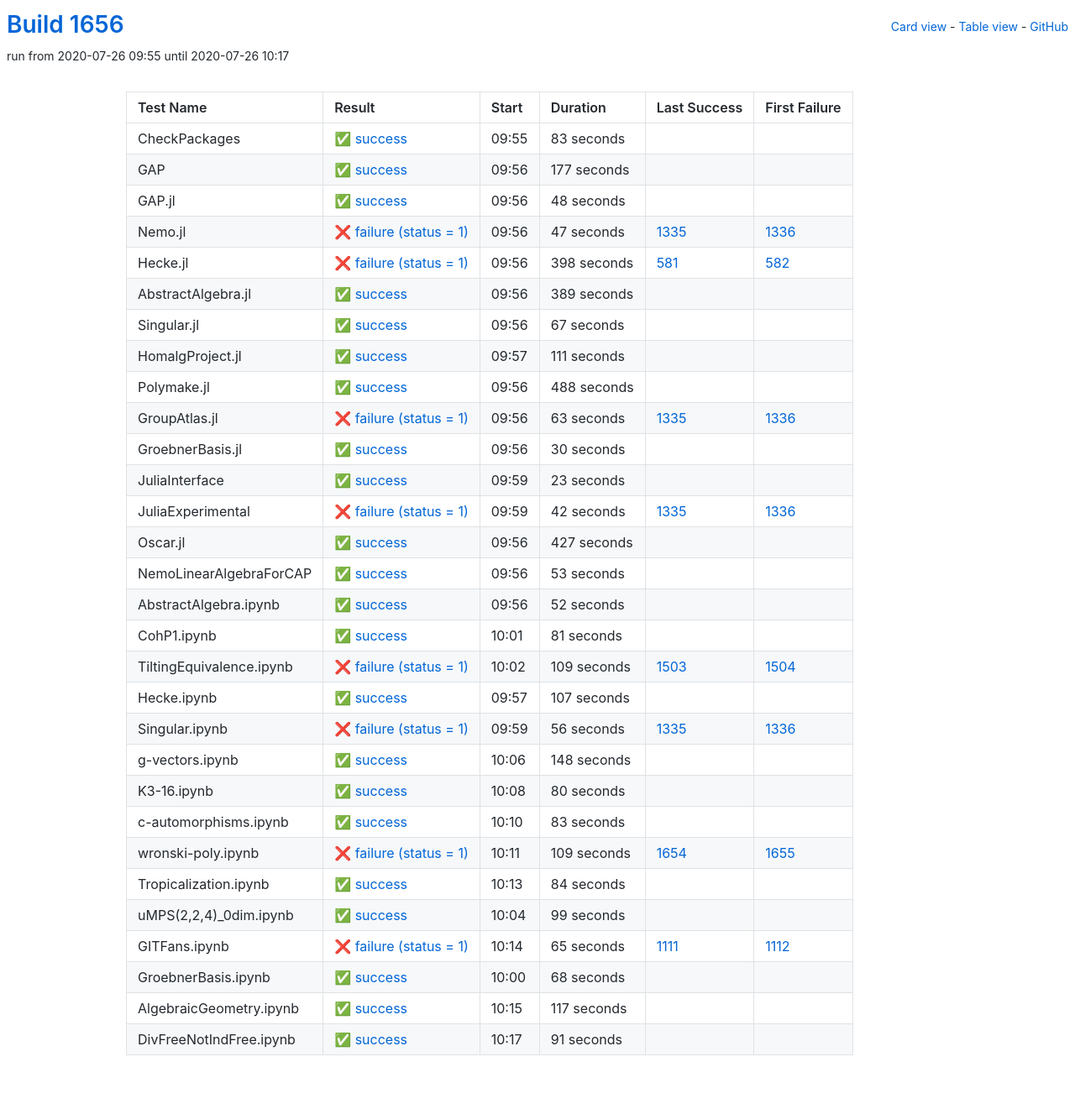
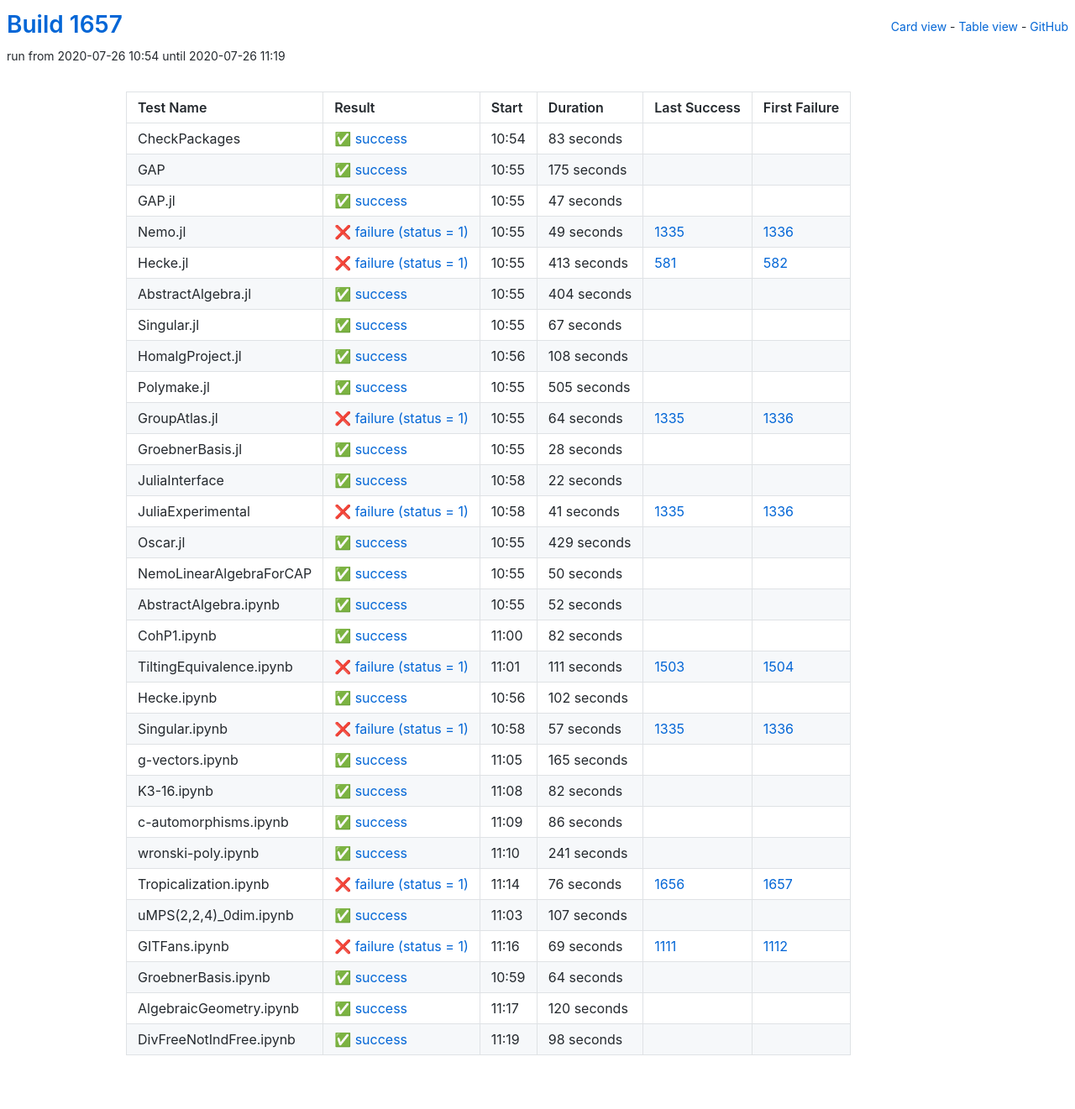
Before and after one commit to oscar-system/oscar-ci-status-1.4, a Jekyll site: the page built from table.html, in a window 1280 px wide. Shown: the whole page at 84% size. Built offline with Jekyll 4.4.1, drawn with Linux system fonts in a browser that asks for light colours.

Commit message:
Build #1657

```diff
--- a/_data/ci.yml
+++ b/_data/ci.yml
@@ -1,6 +1,6 @@
 ---
-build: 1656
-build_url: https://oscarci.mathematik.uni-kl.de/job/oscar-julia-1.4/1656/
+build: 1657
+build_url: https://oscarci.mathematik.uni-kl.de/job/oscar-julia-1.4/1657/
 job: oscar-julia-1.4
 organization: oscar-system
 repo: oscar-ci-status-1.4
@@ -8,8 +8,8 @@ repourl: https://github.com/oscar-system/oscar-ci-status-1.4
 tests:
 - name: CheckPackages
   id: checkpackages
-  log: https://oscarci.mathematik.uni-kl.de/job/oscar-julia-1.4/1656/artifact/logs/build-1656/CheckPackages.log
-  start: 2020-07-26 09:55
+  log: https://oscarci.mathematik.uni-kl.de/job/oscar-julia-1.4/1657/artifact/logs/build-1657/CheckPackages.log
+  start: 2020-07-26 10:54
   success: true
   exitcode: 0
   status: success
@@ -20,68 +20,68 @@ tests:
   first_failure_url:
 - name: GAP
   id: gap
-  log: https://oscarci.mathematik.uni-kl.de/job/oscar-julia-1.4/1656/artifact/logs/build-1656/GAP.log
-  start: 2020-07-26 09:56
+  log: https://oscarci.mathematik.uni-kl.de/job/oscar-julia-1.4/1657/artifact/logs/build-1657/GAP.log
+  start: 2020-07-26 10:55
   success: true
   exitcode: 0
   status: success
-  duration: 177
+  duration: 175
   last_success: false
   last_success_url:
   first_failure: false
   first_failure_url:
 - name: GAP.jl
   id: gap-jl
-  log: https://oscarci.mathematik.uni-kl.de/job/oscar-julia-1.4/1656/artifact/logs/build-1656/GAP.jl.log
-  start: 2020-07-26 09:56
+  log: https://oscarci.mathematik.uni-kl.de/job/oscar-julia-1.4/1657/artifact/logs/build-1657/GAP.jl.log
+  start: 2020-07-26 10:55
   success: true
   exitcode: 0
   status: success
-  duration: 48
+  duration: 47
   last_success: false
   last_success_url:
   first_failure: false
   first_failure_url:
 - name: Nemo.jl
   id: nemo-jl
-  log: https://oscarci.mathematik.uni-kl.de/job/oscar-julia-1.4/1656/artifact/logs/build-1656/Nemo.jl.log
-  start: 2020-07-26 09:56
+  log: https://oscarci.mathematik.uni-kl.de/job/oscar-julia-1.4/1657/artifact/logs/build-1657/Nemo.jl.log
+  start: 2020-07-26 10:55
   success: false
   exitcode: 1
   status: failure
-  duration: 47
+  duration: 49
   last_success: 1335
   last_success_url: https://oscarci.mathematik.uni-kl.de/job/oscar-julia-1.4/1335/
   first_failure: 1336
   first_failure_url: https://oscarci.mathematik.uni-kl.de/job/oscar-julia-1.4/1336/
 - name: Hecke.jl
   id: hecke-jl
-  log: https://oscarci.mathematik.uni-kl.de/job/oscar-julia-1.4/1656/artifact/logs/build-1656/Hecke.jl.log
-  start: 2020-07-26 09:56
+  log: https://oscarci.mathematik.uni-kl.de/job/oscar-julia-1.4/1657/artifact/logs/build-1657/Hecke.jl.log
+  start: 2020-07-26 10:55
   success: false
   exitcode: 1
   status: failure
-  duration: 398
+  duration: 413
   last_success: 581
   last_success_url: https://oscarci.mathematik.uni-kl.de/job/oscar-julia-1.4/581/
   first_failure: 582
   first_failure_url: https://oscarci.mathematik.uni-kl.de/job/oscar-julia-1.4/582/
 - name: AbstractAlgebra.jl
   id: abstractalgebra-jl
-  log: https://oscarci.mathematik.uni-kl.de/job/oscar-julia-1.4/1656/artifact/logs/build-1656/AbstractAlgebra.jl.log
-  start: 2020-07-26 09:56
+  log: https://oscarci.mathematik.uni-kl.de/job/oscar-julia-1.4/1657/artifact/logs/build-1657/AbstractAlgebra.jl.log
+  start: 2020-07-26 10:55
   success: true
   exitcode: 0
   status: success
-  duration: 389
+  duration: 404
   last_success: false
   last_success_url:
   first_failure: false
   first_failure_url:
 - name: Singular.jl
   id: singular-jl
-  log: https://oscarci.mathematik.uni-kl.de/job/oscar-julia-1.4/1656/artifact/logs/build-1656/Singular.jl.log
-  start: 2020-07-26 09:56
+  log: https://oscarci.mathematik.uni-kl.de/job/oscar-julia-1.4/1657/artifact/logs/build-1657/Singular.jl.log
+  start: 2020-07-26 10:55
   success: true
   exitcode: 0
   status: success
@@ -92,104 +92,104 @@ tests:
   first_failure_url:
 - name: HomalgProject.jl
   id: homalgproject-jl
-  log: https://oscarci.mathematik.uni-kl.de/job/oscar-julia-1.4/1656/artifact/logs/build-1656/HomalgProject.jl.log
-  start: 2020-07-26 09:57
+  log: https://oscarci.mathematik.uni-kl.de/job/oscar-julia-1.4/1657/artifact/logs/build-1657/HomalgProject.jl.log
+  start: 2020-07-26 10:56
   success: true
   exitcode: 0
   status: success
-  duration: 111
+  duration: 108
   last_success: false
   last_success_url:
   first_failure: false
   first_failure_url:
 - name: Polymake.jl
   id: polymake-jl
-  log: https://oscarci.mathematik.uni-kl.de/job/oscar-julia-1.4/1656/artifact/logs/build-1656/Polymake.jl.log
-  start: 2020-07-26 09:56
+  log: https://oscarci.mathematik.uni-kl.de/job/oscar-julia-1.4/1657/artifact/logs/build-1657/Polymake.jl.log
+  start: 2020-07-26 10:55
   success: true
   exitcode: 0
   status: success
-  duration: 488
+  duration: 505
   last_success: false
   last_success_url:
   first_failure: false
   first_failure_url:
 - name: GroupAtlas.jl
   id: groupatlas-jl
-  log: https://oscarci.mathematik.uni-kl.de/job/oscar-julia-1.4/1656/artifact/logs/build-1656/GroupAtlas.jl.log
-  start: 2020-07-26 09:56
+  log: https://oscarci.mathematik.uni-kl.de/job/oscar-julia-1.4/1657/artifact/logs/build-1657/GroupAtlas.jl.log
+  start: 2020-07-26 10:55
   success: false
   exitcode: 1
   status: failure
-  duration: 63
+  duration: 64
   last_success: 1335
   last_success_url: https://oscarci.mathematik.uni-kl.de/job/oscar-julia-1.4/1335/
   first_failure: 1336
   first_failure_url: https://oscarci.mathematik.uni-kl.de/job/oscar-julia-1.4/1336/
 - name: GroebnerBasis.jl
   id: groebnerbasis-jl
-  log: https://oscarci.mathematik.uni-kl.de/job/oscar-julia-1.4/1656/artifact/logs/build-1656/GroebnerBasis.jl.log
-  start: 2020-07-26 09:56
+  log: https://oscarci.mathematik.uni-kl.de/job/oscar-julia-1.4/1657/artifact/logs/build-1657/GroebnerBasis.jl.log
+  start: 2020-07-26 10:55
   success: true
   exitcode: 0
   status: success
-  duration: 30
+  duration: 28
   last_success: false
   last_success_url:
   first_failure: false
   first_failure_url:
 - name: JuliaInterface
   id: juliainterface
-  log: https://oscarci.mathematik.uni-kl.de/job/oscar-julia-1.4/1656/artifact/logs/build-1656/JuliaInterface.log
-  start: 2020-07-26 09:59
+  log: https://oscarci.mathematik.uni-kl.de/job/oscar-julia-1.4/1657/artifact/logs/build-1657/JuliaInterface.log
+  start: 2020-07-26 10:58
   success: true
   exitcode: 0
   status: success
-  duration: 23
+  duration: 22
   last_success: false
   last_success_url:
   first_failure: false
   first_failure_url:
 - name: JuliaExperimental
   id: juliaexperimental
-  log: https://oscarci.mathematik.uni-kl.de/job/oscar-julia-1.4/1656/artifact/logs/build-1656/JuliaExperimental.log
-  start: 2020-07-26 09:59
+  log: https://oscarci.mathematik.uni-kl.de/job/oscar-julia-1.4/1657/artifact/logs/build-1657/JuliaExperimental.log
+  start: 2020-07-26 10:58
   success: false
   exitcode: 1
   status: failure
-  duration: 42
+  duration: 41
   last_success: 1335
   last_success_url: https://oscarci.mathematik.uni-kl.de/job/oscar-julia-1.4/1335/
   first_failure: 1336
   first_failure_url: https://oscarci.mathematik.uni-kl.de/job/oscar-julia-1.4/1336/
 - name: Oscar.jl
   id: oscar-jl
-  log: https://oscarci.mathematik.uni-kl.de/job/oscar-julia-1.4/1656/artifact/logs/build-1656/Oscar.jl.log
-  start: 2020-07-26 09:56
+  log: https://oscarci.mathematik.uni-kl.de/job/oscar-julia-1.4/1657/artifact/logs/build-1657/Oscar.jl.log
+  start: 2020-07-26 10:55
   success: true
   exitcode: 0
   status: success
-  duration: 427
+  duration: 429
   last_success: false
   last_success_url:
   first_failure: false
   first_failure_url:
 - name: NemoLinearAlgebraForCAP
   id: nemolinearalgebraforcap
-  log: https://oscarci.mathematik.uni-kl.de/job/oscar-julia-1.4/1656/artifact/logs/build-1656/NemoLinearAlgebraForCAP.log
-  start: 2020-07-26 09:56
+  log: https://oscarci.mathematik.uni-kl.de/job/oscar-julia-1.4/1657/artifact/logs/build-1657/NemoLinearAlgebraForCAP.log
+  start: 2020-07-26 10:55
   success: true
   exitcode: 0
   status: success
-  duration: 53
+  duration: 50
   last_success: false
   last_success_url:
   first_failure: false
   first_failure_url:
 - name: AbstractAlgebra.ipynb
   id: abstractalgebra-ipynb
-  log: https://oscarci.mathematik.uni-kl.de/job/oscar-julia-1.4/1656/artifact/logs/build-1656/AbstractAlgebra.ipynb.log
-  start: 2020-07-26 09:56
+  log: https://oscarci.mathematik.uni-kl.de/job/oscar-julia-1.4/1657/artifact/logs/build-1657/AbstractAlgebra.ipynb.log
+  start: 2020-07-26 10:55
   success: true
   exitcode: 0
   status: success
@@ -200,32 +200,116 @@ tests:
   first_failure_url:
 - name: CohP1.ipynb
   id: cohp1-ipynb
-  log: https://oscarci.mathematik.uni-kl.de/job/oscar-julia-1.4/1656/artifact/logs/build-1656/CohP1.ipynb.log
-  start: 2020-07-26 10:01
+  log: https://oscarci.mathematik.uni-kl.de/job/oscar-julia-1.4/1657/artifact/logs/build-1657/CohP1.ipynb.log
+  start: 2020-07-26 11:00
   success: true
   exitcode: 0
   status: success
-  duration: 81
+  duration: 82
   last_success: false
   last_success_url:
   first_failure: false
   first_failure_url:
 - name: TiltingEquivalence.ipynb
   id: tiltingequivalence-ipynb
-  log: https://oscarci.mathematik.uni-kl.de/job/oscar-julia-1.4/1656/artifact/logs/build-1656/TiltingEquivalence.ipynb.log
-  start: 2020-07-26 10:02
+  log: https://oscarci.mathematik.uni-kl.de/job/oscar-julia-1.4/1657/artifact/logs/build-1657/TiltingEquivalence.ipynb.log
+  start: 2020-07-26 11:01
   success: false
   exitcode: 1
   status: failure
-  duration: 109
+  duration: 111
   last_success: 1503
   last_success_url: https://oscarci.mathematik.uni-kl.de/job/oscar-julia-1.4/1503/
   first_failure: 1504
   first_failure_url: https://oscarci.mathematik.uni-kl.de/job/oscar-julia-1.4/1504/
 - name: Hecke.ipynb
   id: hecke-ipynb
-  log: https://oscarci.mathematik.uni-kl.de/job/oscar-julia-1.4/1656/artifact/logs/build-1656/Hecke.ipynb.log
-  start: 2020-07-26 09:57
+  log: https://oscarci.mathematik.uni-kl.de/job/oscar-julia-1.4/1657/artifact/logs/build-1657/Hecke.ipynb.log
+  start: 2020-07-26 10:56
+  success: true
+  exitcode: 0
+  status: success
+  duration: 102
+  last_success: false
+  last_success_url:
+  first_failure: false
+  first_failure_url:
+- name: Singular.ipynb
+  id: singular-ipynb
+  log: https://oscarci.mathematik.uni-kl.de/job/oscar-julia-1.4/1657/artifact/logs/build-1657/Singular.ipynb.log
+  start: 2020-07-26 10:58
+  success: false
+  exitcode: 1
+  status: failure
+  duration: 57
+  last_success: 1335
+  last_success_url: https://oscarci.mathematik.uni-kl.de/job/oscar-julia-1.4/1335/
+  first_failure: 1336
+  first_failure_url: https://oscarci.mathematik.uni-kl.de/job/oscar-julia-1.4/1336/
+- name: g-vectors.ipynb
+  id: g-vectors-ipynb
+  log: https://oscarci.mathematik.uni-kl.de/job/oscar-julia-1.4/1657/artifact/logs/build-1657/g-vectors.ipynb.log
+  start: 2020-07-26 11:05
+  success: true
+  exitcode: 0
+  status: success
+  duration: 165
+  last_success: false
+  last_success_url:
+  first_failure: false
+  first_failure_url:
+- name: K3-16.ipynb
+  id: k3-16-ipynb
+  log: https://oscarci.mathematik.uni-kl.de/job/oscar-julia-1.4/1657/artifact/logs/build-1657/K3-16.ipynb.log
+  start: 2020-07-26 11:08
+  success: true
+  exitcode: 0
+  status: success
+  duration: 82
+  last_success: false
+  last_success_url:
+  first_failure: false
+  first_failure_url:
+- name: c-automorphisms.ipynb
+  id: c-automorphisms-ipynb
+  log: https://oscarci.mathematik.uni-kl.de/job/oscar-julia-1.4/1657/artifact/logs/build-1657/c-automorphisms.ipynb.log
+  start: 2020-07-26 11:09
+  success: true
+  exitcode: 0
+  status: success
+  duration: 86
+  last_success: false
+  last_success_url:
+  first_failure: false
+  first_failure_url:
+- name: wronski-poly.ipynb
+  id: wronski-poly-ipynb
+  log: https://oscarci.mathematik.uni-kl.de/job/oscar-julia-1.4/1657/artifact/logs/build-1657/wronski-poly.ipynb.log
+  start: 2020-07-26 11:10
+  success: true
+  exitcode: 0
+  status: success
+  duration: 241
+  last_success: false
+  last_success_url:
+  first_failure: false
+  first_failure_url:
+- name: Tropicalization.ipynb
+  id: tropicalization-ipynb
+  log: https://oscarci.mathematik.uni-kl.de/job/oscar-julia-1.4/1657/artifact/logs/build-1657/Tropicalization.ipynb.log
+  start: 2020-07-26 11:14
+  success: false
+  exitcode: 1
+  status: failure
+  duration: 76
+  last_success: 1656
+  last_success_url: https://oscarci.mathematik.uni-kl.de/job/oscar-julia-1.4/1656/
+  first_failure: 1657
+  first_failure_url: https://oscarci.mathematik.uni-kl.de/job/oscar-julia-1.4/1657/
+- name: uMPS(2,2,4)_0dim.ipynb
+  id: umps-2-2-4-0dim-ipynb
+  log: https://oscarci.mathematik.uni-kl.de/job/oscar-julia-1.4/1657/artifact/logs/build-1657/uMPS-2-2-4-_0dim.ipynb.log
+  start: 2020-07-26 11:03
   success: true
   exitcode: 0
   status: success
@@ -234,134 +318,50 @@ tests:
   last_success_url:
   first_failure: false
   first_failure_url:
-- name: Singular.ipynb
-  id: singular-ipynb
-  log: https://oscarci.mathematik.uni-kl.de/job/oscar-julia-1.4/1656/artifact/logs/build-1656/Singular.ipynb.log
-  start: 2020-07-26 09:59
+- name: GITFans.ipynb
+  id: gitfans-ipynb
+  log: https://oscarci.mathematik.uni-kl.de/job/oscar-julia-1.4/1657/artifact/logs/build-1657/GITFans.ipynb.log
+  start: 2020-07-26 11:16
   success: false
   exitcode: 1
   status: failure
-  duration: 56
-  last_success: 1335
-  last_success_url: https://oscarci.mathematik.uni-kl.de/job/oscar-julia-1.4/1335/
-  first_failure: 1336
-  first_failure_url: https://oscarci.mathematik.uni-kl.de/job/oscar-julia-1.4/1336/
-- name: g-vectors.ipynb
-  id: g-vectors-ipynb
-  log: https://oscarci.mathematik.uni-kl.de/job/oscar-julia-1.4/1656/artifact/logs/build-1656/g-vectors.ipynb.log
-  start: 2020-07-26 10:06
-  success: true
-  exitcode: 0
-  status: success
-  duration: 148
-  last_success: false
-  last_success_url:
-  first_failure: false
-  first_failure_url:
-- name: K3-16.ipynb
-  id: k3-16-ipynb
-  log: https://oscarci.mathematik.uni-kl.de/job/oscar-julia-1.4/1656/artifact/logs/build-1656/K3-16.ipynb.log
-  start: 2020-07-26 10:08
-  success: true
-  exitcode: 0
-  status: success
-  duration: 80
-  last_success: false
-  last_success_url:
-  first_failure: false
-  first_failure_url:
-- name: c-automorphisms.ipynb
-  id: c-automorphisms-ipynb
-  log: https://oscarci.mathematik.uni-kl.de/job/oscar-julia-1.4/1656/artifact/logs/build-1656/c-automorphisms.ipynb.log
-  start: 2020-07-26 10:10
-  success: true
-  exitcode: 0
-  status: success
-  duration: 83
-  last_success: false
-  last_success_url:
-  first_failure: false
-  first_failure_url:
-- name: wronski-poly.ipynb
-  id: wronski-poly-ipynb
-  log: https://oscarci.mathematik.uni-kl.de/job/oscar-julia-1.4/1656/artifact/logs/build-1656/wronski-poly.ipynb.log
-  start: 2020-07-26 10:11
-  success: false
-  exitcode: 1
-  status: failure
-  duration: 109
-  last_success: 1654
-  last_success_url: https://oscarci.mathematik.uni-kl.de/job/oscar-julia-1.4/1654/
-  first_failure: 1655
-  first_failure_url: https://oscarci.mathematik.uni-kl.de/job/oscar-julia-1.4/1655/
-- name: Tropicalization.ipynb
-  id: tropicalization-ipynb
-  log: https://oscarci.mathematik.uni-kl.de/job/oscar-julia-1.4/1656/artifact/logs/build-1656/Tropicalization.ipynb.log
-  start: 2020-07-26 10:13
-  success: true
-  exitcode: 0
-  status: success
-  duration: 84
-  last_success: false
-  last_success_url:
-  first_failure: false
-  first_failure_url:
-- name: uMPS(2,2,4)_0dim.ipynb
-  id: umps-2-2-4-0dim-ipynb
-  log: https://oscarci.mathematik.uni-kl.de/job/oscar-julia-1.4/1656/artifact/logs/build-1656/uMPS-2-2-4-_0dim.ipynb.log
-  start: 2020-07-26 10:04
-  success: true
-  exitcode: 0
-  status: success
-  duration: 99
-  last_success: false
-  last_success_url:
-  first_failure: false
-  first_failure_url:
-- name: GITFans.ipynb
-  id: gitfans-ipynb
-  log: https://oscarci.mathematik.uni-kl.de/job/oscar-julia-1.4/1656/artifact/logs/build-1656/GITFans.ipynb.log
-  start: 2020-07-26 10:14
-  success: false
-  exitcode: 1
-  status: failure
-  duration: 65
+  duration: 69
   last_success: 1111
   last_success_url: https://oscarci.mathematik.uni-kl.de/job/oscar-julia-1.4/1111/
   first_failure: 1112
   first_failure_url: https://oscarci.mathematik.uni-kl.de/job/oscar-julia-1.4/1112/
 - name: GroebnerBasis.ipynb
   id: groebnerbasis-ipynb
-  log: https://oscarci.mathematik.uni-kl.de/job/oscar-julia-1.4/1656/artifact/logs/build-1656/GroebnerBasis.ipynb.log
-  start: 2020-07-26 10:00
+  log: https://oscarci.mathematik.uni-kl.de/job/oscar-julia-1.4/1657/artifact/logs/build-1657/GroebnerBasis.ipynb.log
+  start: 2020-07-26 10:59
   success: true
   exitcode: 0
   status: success
-  duration: 68
+  duration: 64
   last_success: false
   last_success_url:
   first_failure: false
   first_failure_url:
 - name: AlgebraicGeometry.ipynb
   id: algebraicgeometry-ipynb
-  log: https://oscarci.mathematik.uni-kl.de/job/oscar-julia-1.4/1656/artifact/logs/build-1656/AlgebraicGeometry.ipynb.log
-  start: 2020-07-26 10:15
+  log: https://oscarci.mathematik.uni-kl.de/job/oscar-julia-1.4/1657/artifact/logs/build-1657/AlgebraicGeometry.ipynb.log
+  start: 2020-07-26 11:17
   success: true
   exitcode: 0
   status: success
-  duration: 117
+  duration: 120
   last_success: false
   last_success_url:
   first_failure: false
   first_failure_url:
 - name: DivFreeNotIndFree.ipynb
   id: divfreenotindfree-ipynb
-  log: https://oscarci.mathematik.uni-kl.de/job/oscar-julia-1.4/1656/artifact/logs/build-1656/DivFreeNotIndFree.ipynb.log
-  start: 2020-07-26 10:17
+  log: https://oscarci.mathematik.uni-kl.de/job/oscar-julia-1.4/1657/artifact/logs/build-1657/DivFreeNotIndFree.ipynb.log
+  start: 2020-07-26 11:19
   success: true
   exitcode: 0
   status: success
-  duration: 91
+  duration: 98
   last_success: false
   last_success_url:
   first_failure: false
```
Also changed, not shown: README.md.
